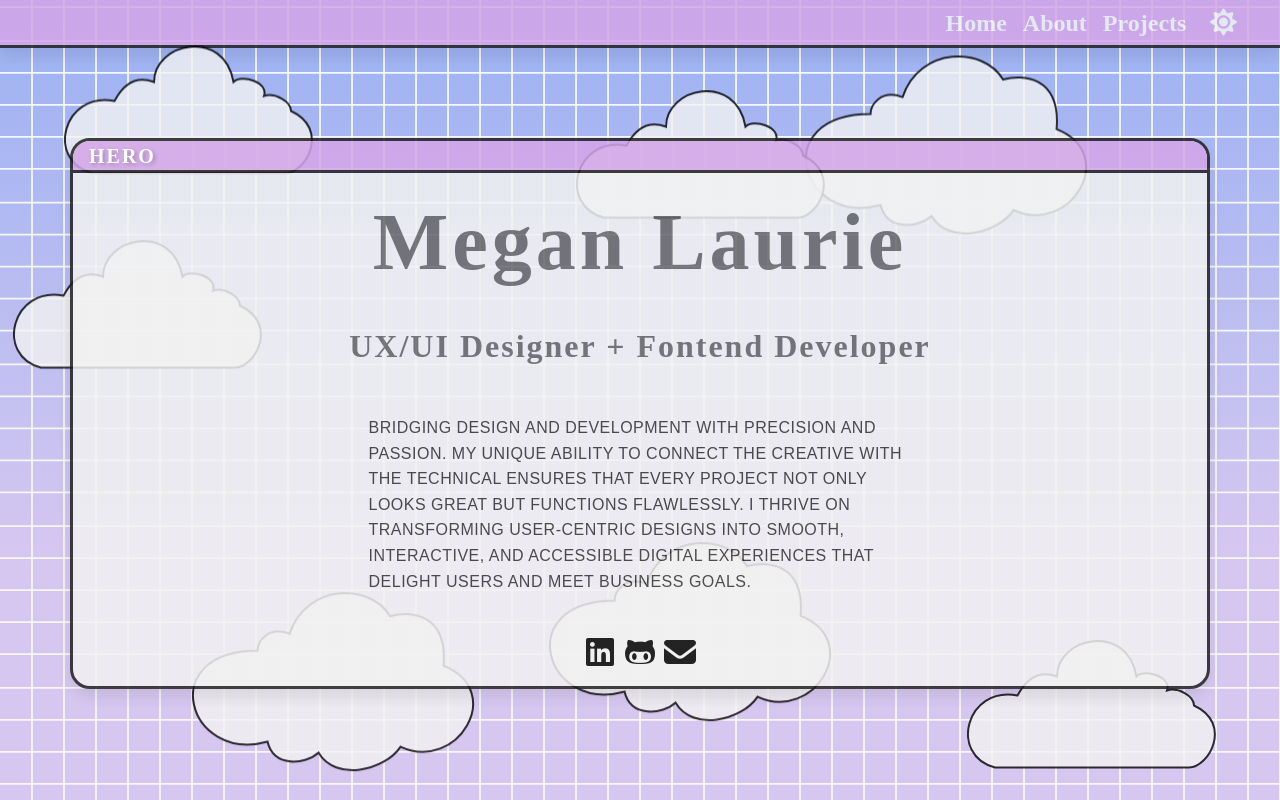
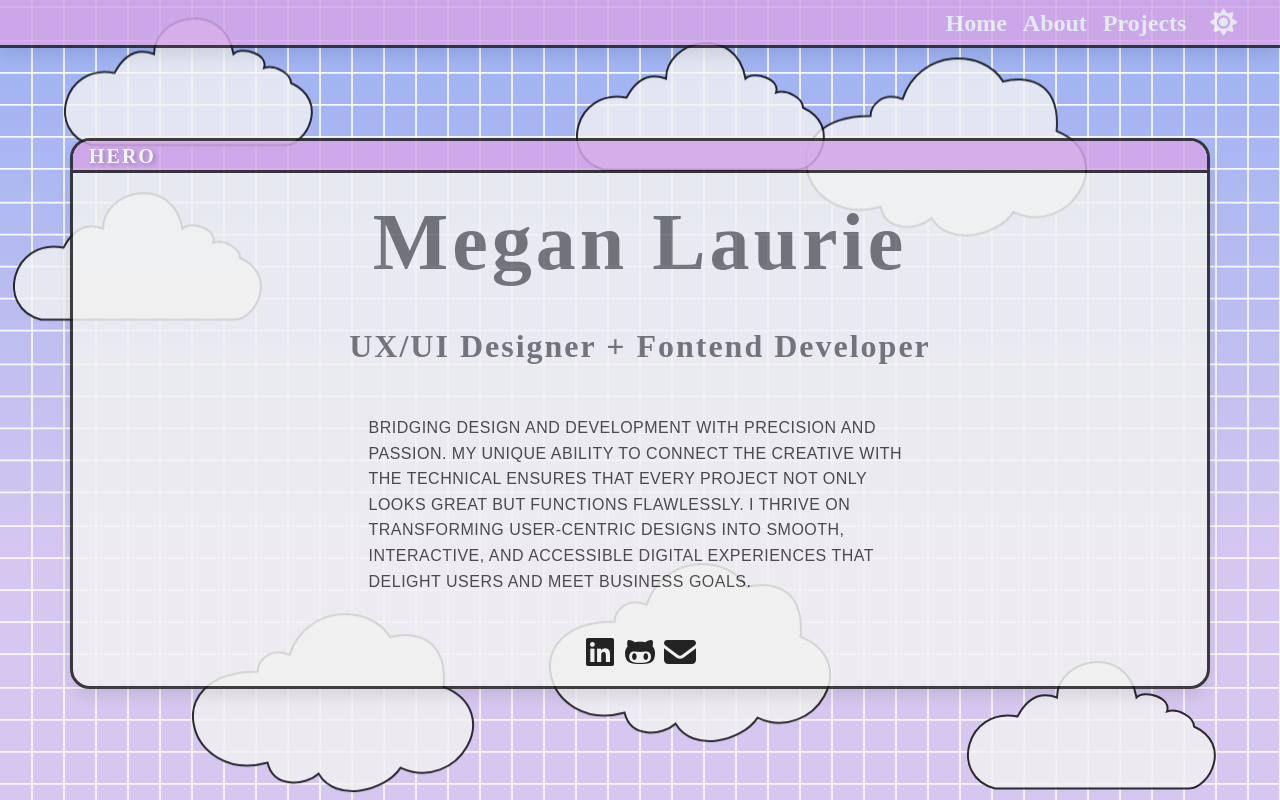
Before and after one commit to meglaurie/Portfolio-2026, a React (Vite) app in the folder ThemesSite/: page / in a window 1280 px wide. Built offline with nearby package versions, Linux system fonts and the light colour scheme.

Commit message:
Background animation compontent extracted

```diff
--- a/ThemesSite/src/App.tsx
+++ b/ThemesSite/src/App.tsx
@@ -7,6 +7,7 @@ import PageTransition from './components/PageTransition';
 import Projects from './pages/Projects';
 import ProjectsPage from './pages/ProjectsPage';
 import Nav from './components/Nav';
+import Background from './components/Background';
 import './App.css';
 
 function AnimatedRoutes() {
@@ -28,6 +29,7 @@ function App() {
   return (
     <ThemeProvider>
       <Router>
+        <Background />
         <Nav/>
         <AnimatedRoutes />
       </Router>
--- a/ThemesSite/src/assets/styles/Kawaii/Global-Kawaii.css
+++ b/ThemesSite/src/assets/styles/Kawaii/Global-Kawaii.css
@@ -96,13 +96,13 @@
 
   .star-1 {
     left: 5%;
-    top: 0;
+    top: 20px;
     animation-delay: 0s;
   }
 
   .star-2 {
     right: 15%;
-    top: 10px;
+    top: 60px;
     font-size: 50px;
   }
 
--- a/ThemesSite/src/components/Background.tsx
+++ b/ThemesSite/src/components/Background.tsx
@@ -0,0 +1,38 @@
+import starSvg from '../assets/imgs/Star.svg';
+import moonSvg from '../assets/imgs/moon.svg';
+import flatCloudSvg from '../assets/imgs/FlatCloud.svg';
+import roundCloudSvg from '../assets/imgs/RoundCloud.svg';
+import { useTheme } from "../context/ThemeContext";
+
+function Background() {
+  const { theme } = useTheme();
+  return (
+    <>
+     <div className="app-background decorative-stars">
+      {theme === "dark" ? (
+        <>
+          <img src={starSvg} alt="" className="star star-1"/>
+          <img src={moonSvg} alt="" className="star star-2"/>
+          <img src={starSvg} alt="" className="star star-3"/>
+          <img src={starSvg} alt="" className="star star-4"/>
+          <img src={starSvg} alt="" className="star star-5"/>
+          <img src={starSvg} alt="" className="star star-6"/>
+          <img src={starSvg} alt="" className="star star-7"/>
+        </>
+      ) : (
+        <>
+          <img src={flatCloudSvg} alt="" className="star star-1"/>
+          <img src={roundCloudSvg} alt="" className="star star-2"/>
+          <img src={flatCloudSvg} alt="" className="star star-3"/>
+          <img src={roundCloudSvg} alt="" className="star star-4"/>
+          <img src={flatCloudSvg} alt="" className="star star-5"/>
+          <img src={roundCloudSvg} alt="" className="star star-6"/>
+          <img src={flatCloudSvg} alt="" className="star star-7"/>
+        </>
+      )}
+      </div>
+    </>
+  );
+}
+
+export default Background;
--- a/ThemesSite/src/index.css
+++ b/ThemesSite/src/index.css
@@ -34,54 +34,49 @@ body {
   transition: background-image 0.3s ease, color 0.3s ease;
 }
 
-/* .light{
+.app-background{
+  width: 100%;
+  min-height: 100vh;
+  position: fixed;
+  inset: 0;
+  z-index: 0;
+  background-color: var(--bg-color);
+  transition: background-color 0.3s ease;
+}
+
+.light{
   .app-background{
-    width: 100%;
-    min-height: 100vh;
     background-image: url('assets/imgs/Background.svg');
     background-repeat: no-repeat;
     background-position: center center;
     background-attachment: fixed;
     background-size: cover;
-    min-height: 100vh;
-    position: fixed;
-    inset: 0;
-    z-index: 0;
-    background-color: var(--bg-color);
-    transition: background-color 0.3s ease;
   }
-} */
+}
 
-/* .dark{
+.dark{
   .app-background{
-    width: 100%;
-    min-height: 100vh;
-    background-image: url('assets/imgs/Pink-Background.png');
+    background-image: url('assets/imgs/Dark-Background.svg');
     background-repeat: no-repeat;
     background-position: center center;
     background-attachment: fixed;
     background-size: cover;
     background-color: black;
-    position: fixed;
-    inset: 0;
-    z-index: 0;
-    background-color: var(--bg-color);
-    transition: background-color 0.3s ease;
   }
-} */
+}
 
-/* .app-container {
+.app-container {
   position: relative;
   overflow-x: hidden;
   z-index: 1;
-} */
+}
 
 /* Make sure your page components have a transparent background */
 /* .page {
   background: transparent;
 } */
 
-body.light {
+/* body.light {
   background-image: url('assets/imgs/Background.svg');
   background-repeat: no-repeat;
   background-position: center center;
@@ -98,7 +93,7 @@ body.dark {
   background-size: cover;
   background-color: black;
   min-height: 100vh;
-}
+} */
 
 .theme-toggle {
   position: fixed;
--- a/ThemesSite/src/pages/Home.tsx
+++ b/ThemesSite/src/pages/Home.tsx
@@ -3,14 +3,10 @@
 import Section from "../components/Section";
 // import Button from "../components/Button";
 // import ProjectList from "../components/ProjectList";
-import starSvg from '../assets/imgs/Star.svg';
-import moonSvg from '../assets/imgs/moon.svg';
-import flatCloudSvg from '../assets/imgs/FlatCloud.svg';
-import roundCloudSvg from '../assets/imgs/RoundCloud.svg';
-import { useTheme } from '../context/ThemeContext';
+import Background from "../components/Background";
+
 
 function Home() {
-  const { theme } = useTheme();
   // const [projects, setProjects] = useState<Project[]>([]);
 
   // useEffect(() => {
@@ -22,29 +18,7 @@ function Home() {
   return (
     <div className="home-container">
       <div className="home-grid">
-      <div className="decorative-stars">
-      {theme === "dark" ? (
-        <>
-          <img src={starSvg} alt="" className="star star-1"/>
-          <img src={moonSvg} alt="" className="star star-2"/>
-          <img src={starSvg} alt="" className="star star-3"/>
-          <img src={starSvg} alt="" className="star star-4"/>
-          <img src={starSvg} alt="" className="star star-5"/>
-          <img src={starSvg} alt="" className="star star-6"/>
-          <img src={starSvg} alt="" className="star star-7"/>
-        </>
-      ) : (
-        <>
-          <img src={flatCloudSvg} alt="" className="star star-1"/>
-          <img src={roundCloudSvg} alt="" className="star star-2"/>
-          <img src={flatCloudSvg} alt="" className="star star-3"/>
-          <img src={roundCloudSvg} alt="" className="star star-4"/>
-          <img src={flatCloudSvg} alt="" className="star star-5"/>
-          <img src={roundCloudSvg} alt="" className="star star-6"/>
-          <img src={flatCloudSvg} alt="" className="star star-7"/>
-        </>
-      )}
-      </div>
+      {/* <Background /> */}
         {/* Hero Section */}
         <Section title="HERO">
           <h1 className="hero-title">Megan Laurie</h1>
```
